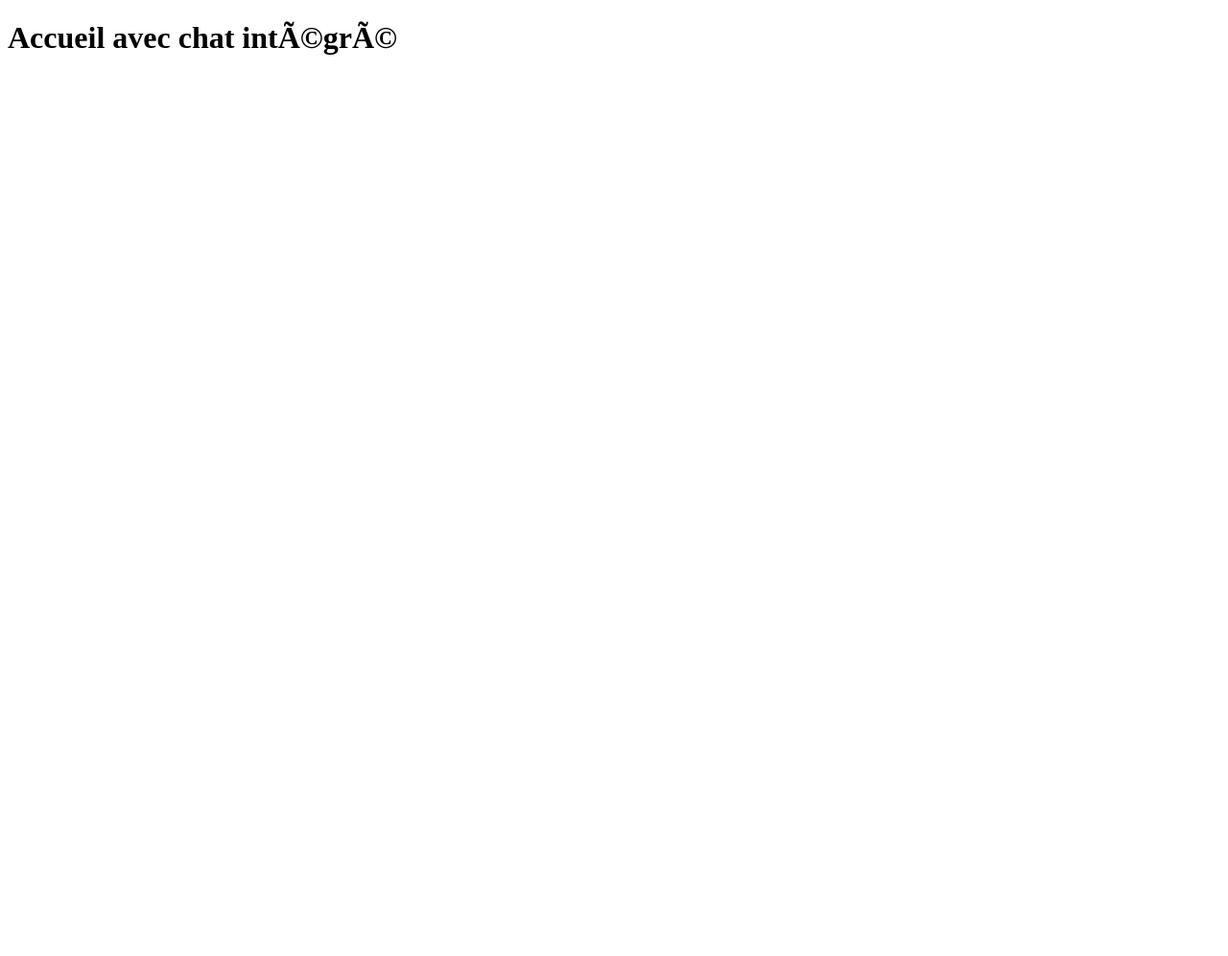
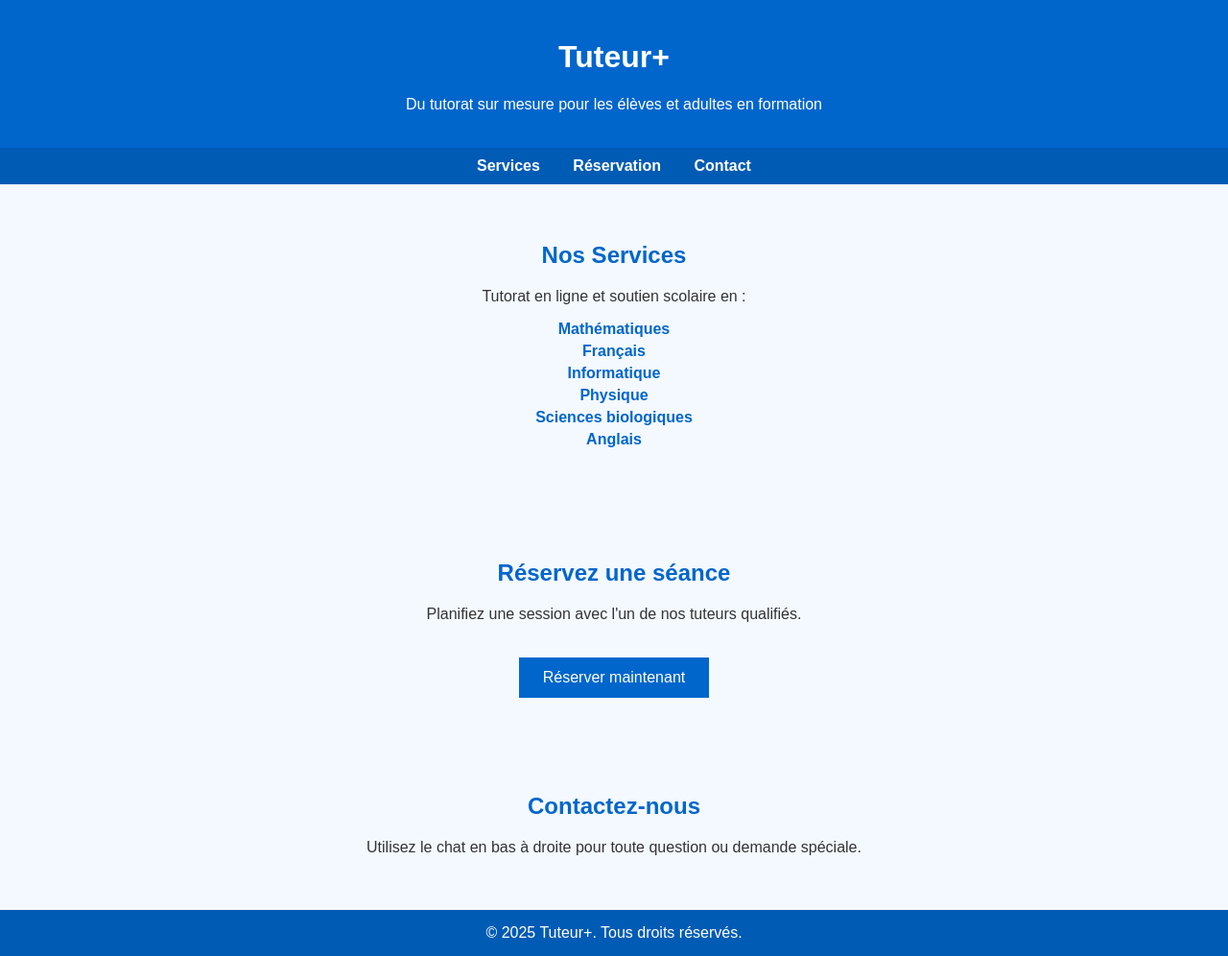
Before and after one commit to Benjamin2026/Tuteur-, a plain HTML site: page index.html in a window 1280 px wide. Shown: the whole page at 96% size. Before the commit the page ends 800 px from the top, so only its background shows below. Drawn offline with Linux system fonts and the light colour scheme.

Commit message:
Add files via upload

```diff
--- a/index.html
+++ b/index.html
@@ -1,4 +1,111 @@
-<!DOCTYPE html><html><head><title>Accueil avec chat intégré</title></head><body><h1>Accueil avec chat intégré</h1>
+
+<!DOCTYPE html>
+<html lang="fr">
+<head>
+    <meta charset="UTF-8">
+    <title>Tuteur+</title>
+    <style>
+        body {
+            font-family: Arial, sans-serif;
+            background-color: #f4f9ff;
+            color: #333;
+            margin: 0;
+            padding: 0;
+        }
+        header {
+            background-color: #0066cc;
+            color: white;
+            padding: 20px;
+            text-align: center;
+        }
+        nav {
+            background-color: #005bb5;
+            padding: 10px;
+            text-align: center;
+        }
+        nav a {
+            color: white;
+            margin: 0 15px;
+            text-decoration: none;
+            font-weight: bold;
+        }
+        .section {
+            padding: 40px 20px;
+            text-align: center;
+        }
+        .section h2 {
+            color: #0066cc;
+        }
+        .button {
+            background-color: #0066cc;
+            color: white;
+            border: none;
+            padding: 12px 25px;
+            font-size: 16px;
+            cursor: pointer;
+            margin-top: 20px;
+        }
+        footer {
+            background-color: #005bb5;
+            color: white;
+            text-align: center;
+            padding: 15px;
+        }
+        ul {
+            list-style: none;
+            padding: 0;
+        }
+        ul li {
+            margin: 5px 0;
+        }
+        ul li a {
+            color: #0066cc;
+            text-decoration: none;
+            font-weight: bold;
+        }
+    </style>
+</head>
+<body>
+
+<header>
+    <h1>Tuteur+</h1>
+    <p>Du tutorat sur mesure pour les élèves et adultes en formation</p>
+</header>
+
+<nav>
+    <a href="#services">Services</a>
+    <a href="#reservation">Réservation</a>
+    <a href="#contact">Contact</a>
+</nav>
+
+<div class="section" id="services">
+    <h2>Nos Services</h2>
+    <p>Tutorat en ligne et soutien scolaire en :</p>
+    <ul>
+        <li><a href="mathematiques.html">Mathématiques</a></li>
+        <li><a href="francais.html">Français</a></li>
+        <li><a href="informatique.html">Informatique</a></li>
+        <li><a href="physique.html">Physique</a></li>
+        <li><a href="sciences_biologiques.html">Sciences biologiques</a></li>
+        <li><a href="anglais.html">Anglais</a></li>
+    </ul>
+</div>
+
+<div class="section" id="reservation">
+    <h2>Réservez une séance</h2>
+    <p>Planifiez une session avec l'un de nos tuteurs qualifiés.</p>
+    <a href="reservation.html"><button class="button">Réserver maintenant</button></a>
+</div>
+
+<div class="section" id="contact">
+    <h2>Contactez-nous</h2>
+    <p>Utilisez le chat en bas à droite pour toute question ou demande spéciale.</p>
+</div>
+
+<footer>
+    &copy; 2025 Tuteur+. Tous droits réservés.
+</footer>
+
 <!--Start of Tawk.to Script-->
 <script type="text/javascript">
 var Tawk_API=Tawk_API||{}, Tawk_LoadStart=new Date();
@@ -12,4 +119,6 @@ s0.parentNode.insertBefore(s1,s0);
 })();
 </script>
 <!--End of Tawk.to Script-->
-</body></html>
+
+</body>
+</html>
```
